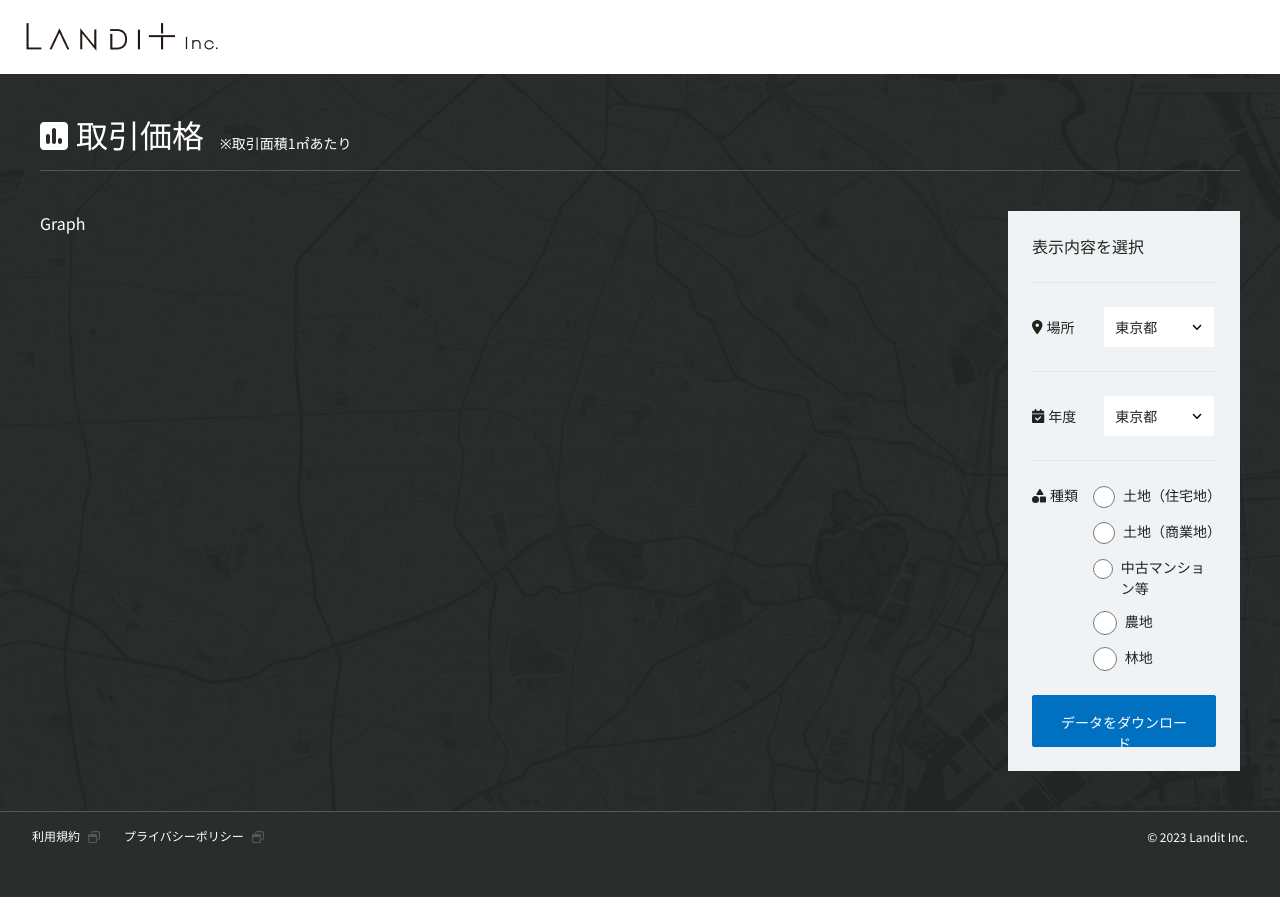
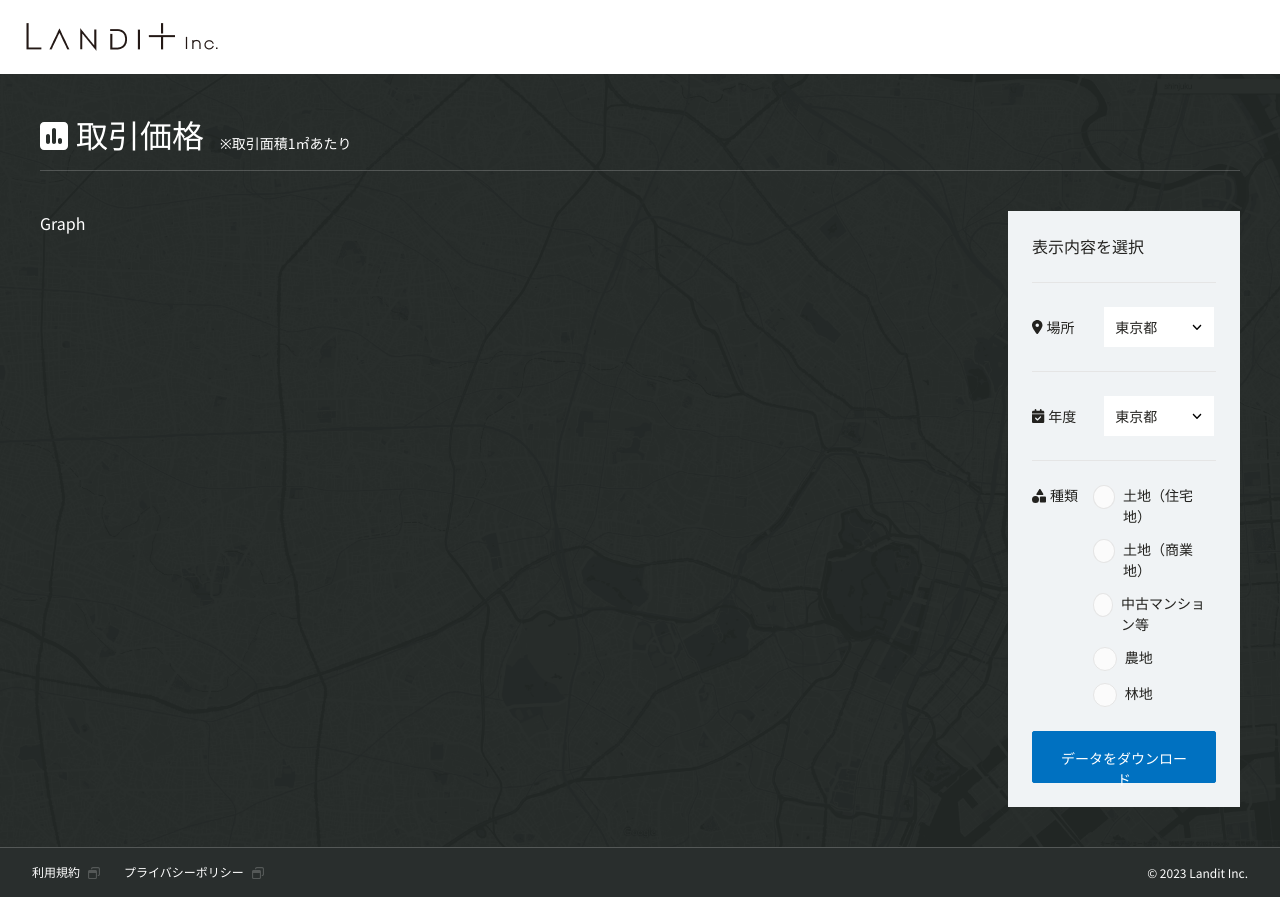
Before and after one commit to hdd1013/landit-code-test, a React (Vite) app: page / in a window 1280 px wide. Before the commit the page ends 861 px from the top, so only its background shows below. Built offline with nearby package versions, Linux system fonts and the light colour scheme.

Commit message:
フォーム内容コンポネント化

```diff
--- a/src/App.tsx
+++ b/src/App.tsx
@@ -8,6 +8,7 @@ import Title from './components/Title';
 
 import LanditButton from './components/input/LanditButton';
 
+import LanditField from './components/form/LanditField';
 import LanditSelect from './components/input/LanditSelect';
 import LanditRadio from './components/input/LanditRadio';
 
@@ -37,34 +38,27 @@ function App () {
                   </div>
                   {/* Form body */}
                   <div className="flex flex-col w-full">
-                    <div className="flex flex-row py-[1.5rem] items-center min-h-10 pr-0.5 border-t border-border">
-                      <div className='w-[4.5rem] text-sm flex flex-row items-center'>
-                        <FontAwesomeIcon icon={faLocationDot} className='mr-1'/>
-                        <span>場所</span>
-                      </div>
-                      <div className="flex flex-col flex-auto min-h-10">
+                    <LanditField
+                      icon={faLocationDot}
+                      label='場所'
+                    >
                       <LanditSelect className='h-10' options={[
                         { key:'1', value: '1', text: '東京都' },
                       ]}/>
-                      </div>
-                    </div>
-                    <div className="flex flex-row py-[1.5rem] items-center min-h-10 pr-0.5 border-t border-border">
-                      <div className='w-[4.5rem] h-10 text-sm flex flex-row items-center'>
-                        <FontAwesomeIcon icon={faCalendarCheck} className='mr-1'/>
-                        <span>年度</span>
-                      </div>
-                      <div className="flex flex-col flex-auto min-h-10">
+                    </LanditField>
+                    <LanditField
+                      icon={faCalendarCheck}
+                      label='年度'
+                    >
                       <LanditSelect className='h-10' options={[
                         { key:'1', value: '1', text: '東京都' },
                       ]}/>
-                      </div>
-                    </div>
-                    <div className="flex flex-row py-[1.5rem] items-start min-h-10 pr-0.5 border-t border-border">
-                      <div className='w-[4.5rem] text-sm flex flex-row items-center'>
-                        <FontAwesomeIcon icon={faShapes} className='mr-1'/>
-                        <span>種類</span>
-                      </div>
-                      <div className="flex flex-col flex-auto min-h-10">
+                    </LanditField>
+                    <LanditField
+                      icon={faShapes}
+                      label='種類'
+                      labelAlign='top'
+                    >
                       <div className="-my-3">
                         <label className='flex flex-row my-3'>
                           <LanditRadio name="type" className='mr-2' value="res"/>
@@ -87,8 +81,7 @@ function App () {
                           <span className='text-sm'>林地</span>
                         </label>
                       </div>
-                      </div>
-                    </div>
+                    </LanditField>
                   </div>
                 </div>
                 <div className="flex flex-row">
--- /dev/null
+++ b/src/components/form/LanditField.tsx
@@ -0,0 +1,32 @@
+import { FontAwesomeIcon } from '@fortawesome/react-fontawesome';
+import { IconDefinition } from '@fortawesome/fontawesome-svg-core';
+
+function LanditField ({
+  icon, label, children, labelAlign,
+}:{
+  icon?:IconDefinition,
+  label:string,
+  children:React.ReactNode,
+  labelAlign?:'top' | 'center'
+}) {
+  return (
+    <div className={`
+      flex flex-row py-[1.5rem] min-h-10 pr-0.5 border-t border-border
+      ${labelAlign === 'top' ? 'items-start' : 'items-center'}
+    `}>
+      <div className='w-[4.5rem] text-sm flex flex-row items-center'>
+        {
+          icon
+            ? <FontAwesomeIcon icon={icon} className='mr-1'/>
+            : null
+        }
+        <span>{label}</span>
+      </div>
+      <div className="flex flex-col flex-auto min-h-10">
+        {children}
+      </div>
+    </div>
+  );
+}
+
+export default LanditField;
--- a/src/components/input/LanditRadio.module.scss
+++ b/src/components/input/LanditRadio.module.scss
@@ -1,15 +1,15 @@
-.radio {
-  appearance: "none";
+input[type="radio"] {
+  & + .radio {
+    display: block;
+    // appearance: "none";
     width: 1.5rem;
     height: 1.5rem;
     transition: all 0.2s ease-in-out;
-  display: block;
     position: relative;
-  border: 1px solid black;
     border-radius: 50%;
     &::after {
+      content: "";
       transition: all 0.2s ease-in-out;
-    content: "";
       display: block;
       position: absolute !important;
       background-color: transparent;
@@ -20,27 +20,28 @@
       left: 50%;
       transform: translate(-50%, -50%);
     }
+    @apply border border-border bg-form-background;
+  }
 
-  @apply border-border bg-form-background;
-  &:hover {
+  &:hover + .radio {
     @apply border-text bg-form-background;
   }
-  &:checked {
+  &:checked + .radio {
     @apply border-text-link bg-text-link-light;
     &::after {
       @apply bg-text-link;
     }
   }
-  &:checked:hover {
+  &:checked:hover + .radio {
     @apply border-text-link-dark bg-text-link-light;
     &::after {
       @apply bg-text-link-dark;
     }
   }
-  &:disabled,
-  &:disabled:hover,
-  &:disabled:checked,
-  &:disabled:checked:hover {
+  &:disabled + .radio,
+  &:disabled:hover + .radio,
+  &:disabled:checked + .radio,
+  &:disabled:checked:hover + .radio {
     @apply bg-form-background-disabled border-form-background-disabled;
     &::after {
       @apply bg-transparent;
--- a/src/components/input/LanditRadio.tsx
+++ b/src/components/input/LanditRadio.tsx
@@ -11,6 +11,7 @@ function LanditRadio ({ name, value, id, className, onChange, style, checked, di
   disabled?:boolean,
 }) {
   return (
+    <>
       <input type="radio"
         name={name}
         id={id}
@@ -20,9 +21,16 @@ function LanditRadio ({ name, value, id, className, onChange, style, checked, di
         checked={checked}
         disabled={disabled}
         style={{
-        ...style,
+          display: 'none',
         }}
       />
+      <div
+        className={`${styleSheet.radio} ${className}`}
+        style={{
+          ...style,
+        }}>
+      </div>
+    </>
   );
 }
 
```
Lines whose indentation alone changed are shown as unchanged.
